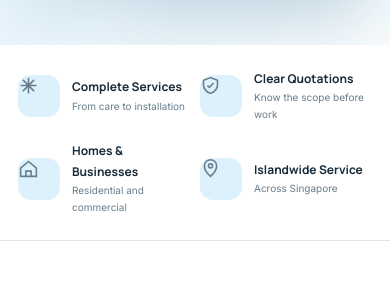
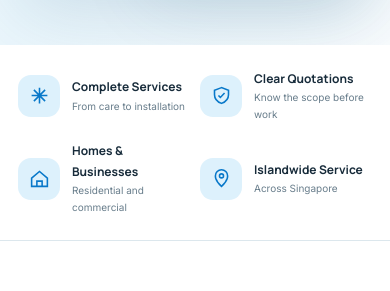
Before and after one commit to site-revamp/amazing-air-con-engineering, a plain HTML site: page index.html in a window 390 px wide. Shown: the part 1092-1383 px from the top of the page. Drawn offline with Linux system fonts and the light colour scheme.

Commit message:
Refactor trust-item span styles for consistency

```diff
--- a/index.html
+++ b/index.html
@@ -263,7 +263,7 @@
     .trust-icon { display: grid; width: 42px; height: 42px; flex: 0 0 auto; place-items: center; border-radius: 13px; background: var(--color-primary-light); color: var(--color-primary); }
     .trust-icon svg { width: 21px; height: 21px; }
     .trust-item strong { display: block; color: var(--color-heading); font-family: "Manrope", sans-serif; font-size: 13px; }
-    .trust-item span { display: block; color: var(--color-text-muted); font-size: 11px; }
+    .trust-item span:not(.trust-icon) { display: block; color: var(--color-text-muted); font-size: 11px; }
 
     /* Intro */
     .intro-grid { display: grid; grid-template-columns: .9fr 1.1fr; align-items: center; gap: 76px; }
@@ -419,7 +419,7 @@
       .trust-grid { grid-template-columns: 1fr 1fr; gap: 18px 10px; }
       .trust-item { justify-content: flex-start; }
       .trust-item strong { font-size: 12px; }
-      .trust-item span { font-size: 10px; }
+      .trust-item span:not(.trust-icon) { font-size: 10px; }
       .intro-grid, .process-layout, .faq-layout { grid-template-columns: 1fr; gap: 38px; }
       .intro-image img { height: 330px; }
       .image-caption { right: 10px; bottom: 12px; }
```
